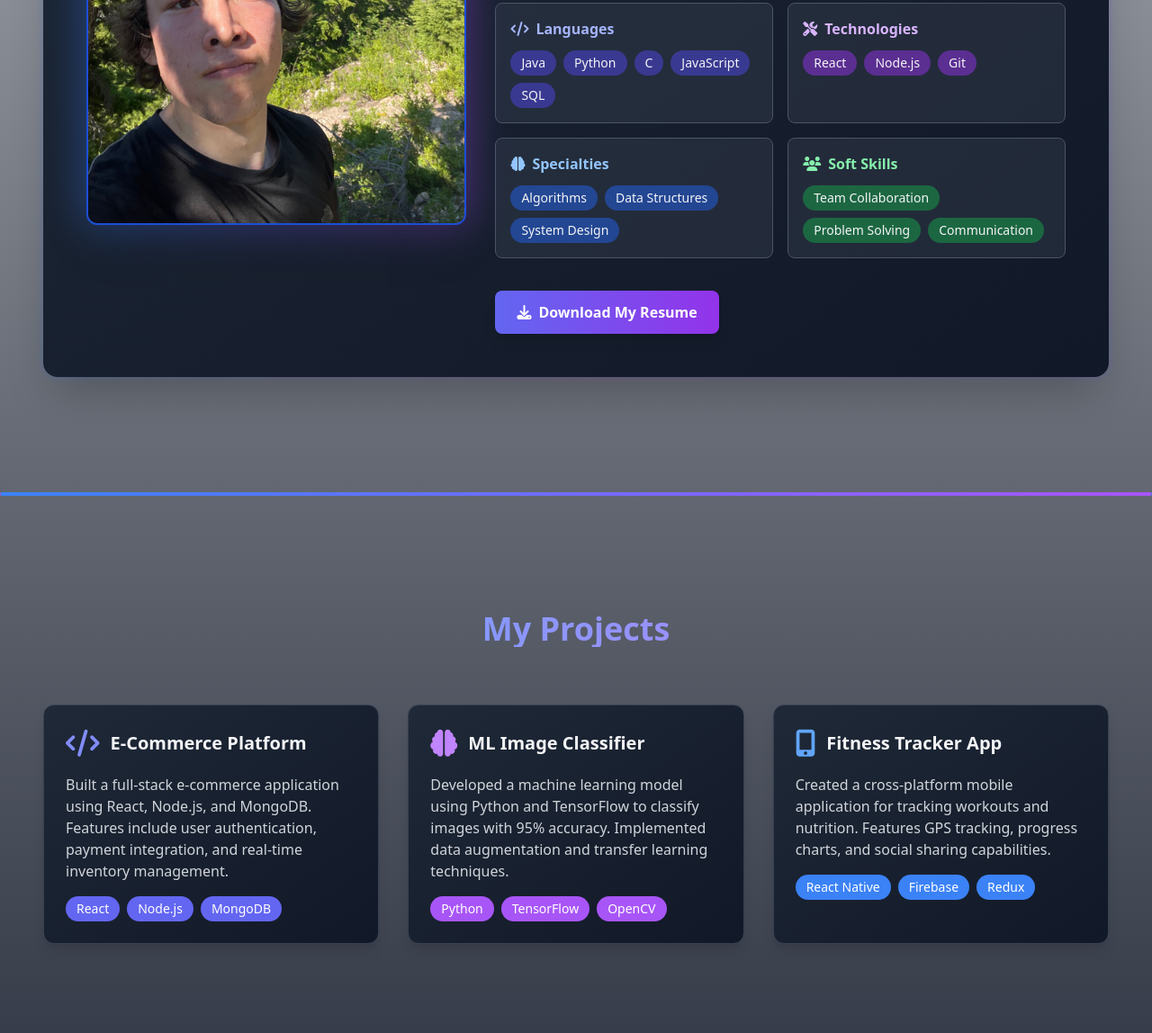
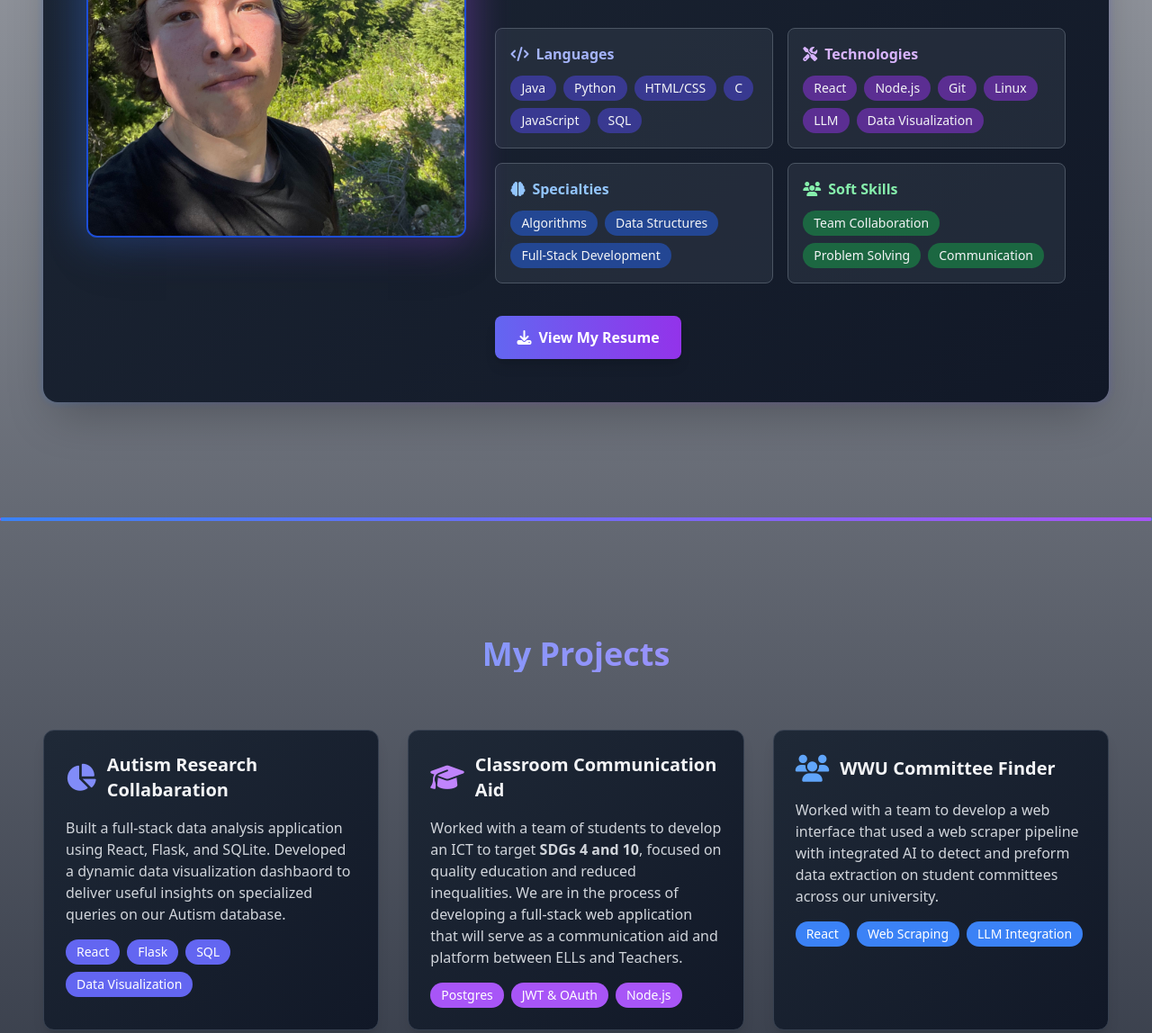
Before and after one commit to kyledowning/kyledowning.github.io, a website: page index.html in a window 1280 px wide. Shown: the part 1473-2621 px from the top of the page at 90% size. Drawn offline with nearby package versions, Linux system fonts and the light colour scheme.

Commit message:
small final chnages

```diff
--- a/index.html
+++ b/index.html
@@ -46,20 +46,45 @@
         .project-card:hover {
             transform: translateY(-5px) scale(1.02);
         }
+
+        @keyframes float {
+            0%, 100% { transform: translateY(0px); }
+            50% { transform: translateY(-20px); }
+        }
+
+        @keyframes pulse-slow {
+            0%, 100% { opacity: 0.1; }
+            50% { opacity: 0.2; }
+        }
+
+        .animate-pulse-slow {
+            animation: pulse-slow 4s ease-in-out infinite;
+        }
     </style>
 </head>
 <body class="bg-gradient-to-b from-gray-100 to-gray-900 text-gray-900">
 
     <!-- Home Section -->
     <section id="home" class="min-h-screen flex items-center justify-center px-4">
-        <div class="text-center max-w-4xl mx-auto px-4 sm:px-8 lg:px-12 py-20 sm:py-32">
-            <h1 id="hero-heading" class="text-3xl sm:text-4xl md:text-5xl font-bold mb-6 sm:mb-10 opacity-0 translate-y-10 text-gray-900">< KyleDowning /></h1>
-            <br>
-            <p id="hero-description" class="text-lg sm:text-xl mb-12 sm:mb-16 opacity-0 translate-y-10 text-gray-800">Incoming Masters student in
+        <div class="text-center max-w-4xl mx-auto px-4 sm:px-8 lg:px-12 py-20 sm:py-32 relative">
+            <h1 id="hero-heading" class="text-3xl sm:text-4xl md:text-5xl font-bold mb-6 sm:mb-10 opacity-0 translate-y-10 text-gray-900">
+                &lt; KyleDowning /&gt;
+            </h1>
+
+            <p id="hero-description" class="text-lg sm:text-xl mb-12 sm:mb-16 opacity-0 translate-y-10 text-gray-800">
+                Incoming Masters student in
                 <b class="bg-gradient-to-r from-blue-900 to-purple-400 text-transparent bg-clip-text">Computer Science</b>
-                 at <a href="https://cs.wwu.edu" target="_blank" class="cursor-pointer hover:underline">Western Washington University</a></p>
-            <br><br><br>
+                 at <a href="https://cs.wwu.edu" target="_blank" class="font-semibold text-indigo-600 hover:text-indigo-800 transition-colors duration-300 underline decoration-2 decoration-indigo-400 hover:decoration-indigo-600">Western Washington University</a>
+            </p>
+
             <a href="#about" class="shadow-lg shadow-indigo-500 bg-indigo-500 text-white px-6 py-3 rounded-lg font-semibold hover:shadow-indigo-900 hover:bg-indigo-700 transition-all duration-500">About me</a>
+        </div>
+
+        <!-- Scroll indicator -->
+        <div class="absolute bottom-10 left-1/2 transform -translate-x-1/2 animate-bounce">
+            <svg class="w-6 h-6 text-indigo-600" fill="none" stroke="currentColor" viewBox="0 0 24 24">
+                <path stroke-linecap="round" stroke-linejoin="round" stroke-width="2" d="M19 14l-7 7m0 0l-7-7m7 7V3"></path>
+            </svg>
         </div>
     </section>
 
@@ -87,7 +112,7 @@
                         <div class="w-full lg:w-3/5 text-gray-100">
                             <div class="space-y-4 sm:space-y-5">
                                 <p class="text-base sm:text-lg leading-relaxed text-gray-200">
-                                    I'm a passionate Computer Science student at Western Washington University, specializing in software engineering with a strong foundation in <span class="text-indigo-400 font-semibold">Java</span>, <span class="text-indigo-400 font-semibold">Python</span>, and <span class="text-indigo-400 font-semibold">C</span>. As I pursue my Master's degree, I'm actively seeking opportunities to apply my technical expertise in real-world applications.
+                                    I'm a passionate Computer Science student at Western Washington University, specializing in software engineering with a strong academic and technical foundation. As I pursue my Master's degree, I'm actively seeking opportunities to apply my technical expertise in real-world applications.
                                 </p>
 
                                 <div class="border-l-4 border-purple-500 pl-4 bg-gray-700 bg-opacity-30 py-3 rounded-r-lg pr-2">
@@ -97,11 +122,11 @@
                                 </div>
 
                                 <p class="text-base sm:text-lg leading-relaxed text-gray-200">
-                                    Beyond coding, I'm an avid skateboarder, fitness enthusiast, and <a href="photography.html" class="text-indigo-400 font-semibold hover:text-indigo-300 transition-colors underline decoration-2 decoration-indigo-500">photographer</a>. I believe in maintaining balance through outdoor adventures and creative pursuits—these activities fuel my creativity and keep me energized for my next technical challenge.
+                                    Beyond coding, I'm an avid skateboarder, fitness enthusiast, and <a href="photography.html" class="text-indigo-400 font-semibold hover:text-indigo-300 transition-colors underline decoration-2 decoration-indigo-500">photographer</a>. I believe in maintaining balance through outdoor adventures and creative pursuits. These activities fuel my creativity and keep me energized for my next technical challenge.
                                 </p>
 
-                                <!-- Skills Section -->
-                                <div class="grid grid-cols-1 sm:grid-cols-2 gap-4 pt-4">
+                                <!-- Skills Section - Hidden on Mobile -->
+                                <div class="hidden sm:grid grid-cols-1 sm:grid-cols-2 gap-4 pt-4">
                                     <div class="bg-gray-700 bg-opacity-40 rounded-lg p-4 border border-gray-600">
                                         <h3 class="text-indigo-300 font-semibold mb-3 flex items-center gap-2">
                                             <i class="fas fa-code"></i> Languages
@@ -109,6 +134,7 @@
                                         <div class="flex flex-wrap gap-2">
                                             <span class="bg-indigo-600 bg-opacity-50 px-3 py-1 rounded-full text-sm">Java</span>
                                             <span class="bg-indigo-600 bg-opacity-50 px-3 py-1 rounded-full text-sm">Python</span>
+                                            <span class="bg-indigo-600 bg-opacity-50 px-3 py-1 rounded-full text-sm">HTML/CSS</span>
                                             <span class="bg-indigo-600 bg-opacity-50 px-3 py-1 rounded-full text-sm">C</span>
                                             <span class="bg-indigo-600 bg-opacity-50 px-3 py-1 rounded-full text-sm">JavaScript</span>
                                             <span class="bg-indigo-600 bg-opacity-50 px-3 py-1 rounded-full text-sm">SQL</span>
@@ -123,6 +149,9 @@
                                             <span class="bg-purple-600 bg-opacity-50 px-3 py-1 rounded-full text-sm">React</span>
                                             <span class="bg-purple-600 bg-opacity-50 px-3 py-1 rounded-full text-sm">Node.js</span>
                                             <span class="bg-purple-600 bg-opacity-50 px-3 py-1 rounded-full text-sm">Git</span>
+                                            <span class="bg-purple-600 bg-opacity-50 px-3 py-1 rounded-full text-sm">Linux</span>
+                                            <span class="bg-purple-600 bg-opacity-50 px-3 py-1 rounded-full text-sm">LLM</span>
+                                            <span class="bg-purple-600 bg-opacity-50 px-3 py-1 rounded-full text-sm">Data Visualization</span>
                                         </div>
                                     </div>
 
@@ -133,7 +162,7 @@
                                         <div class="flex flex-wrap gap-2">
                                             <span class="bg-blue-600 bg-opacity-50 px-3 py-1 rounded-full text-sm">Algorithms</span>
                                             <span class="bg-blue-600 bg-opacity-50 px-3 py-1 rounded-full text-sm">Data Structures</span>
-                                            <span class="bg-blue-600 bg-opacity-50 px-3 py-1 rounded-full text-sm">System Design</span>
+                                            <span class="bg-blue-600 bg-opacity-50 px-3 py-1 rounded-full text-sm">Full-Stack Development</span>
                                         </div>
                                     </div>
 
@@ -152,7 +181,7 @@
                                 <div class="pt-4">
                                     <a href="/resources/KyleDowningResume.pdf" target="_blank" class="inline-flex items-center gap-2 bg-gradient-to-r from-indigo-500 to-purple-600 text-white px-6 py-3 rounded-lg font-semibold hover:from-indigo-600 hover:to-purple-700 transition-all duration-300 shadow-lg hover:shadow-xl hover:scale-105">
                                         <i class="fas fa-download"></i>
-                                        Download My Resume
+                                        View My Resume
                                     </a>
                                 </div>
                             </div>
@@ -173,43 +202,46 @@
             <div class="grid grid-cols-1 md:grid-cols-2 lg:grid-cols-3 gap-6 sm:gap-8">
                 <!-- Project 1 -->
                 <div class="fade-in fade-in-delay-1 project-card bg-gradient-to-br from-gray-800 to-gray-900 text-gray-100 rounded-xl p-5 sm:p-6 border border-gray-700 hover:border-indigo-500 shadow-lg hover:shadow-2xl hover:shadow-indigo-500/30">
+                    <a href="https://arc.cs.wwu.edu" target="_blank" title="ARC">
                     <div class="flex items-center mb-4">
-                        <i class="fas fa-code text-2xl sm:text-3xl text-indigo-400 mr-3"></i>
-                        <h3 class="text-lg sm:text-xl font-bold">E-Commerce Platform</h3>
+                        <i class="fas fa-pie-chart text-2xl sm:text-3xl text-indigo-400 mr-3"></i>
+                        <h3 class="text-lg sm:text-xl font-bold">Autism Research Collabaration</h3>
                     </div>
-                    <p class="text-sm sm:text-base text-gray-300 mb-4">Built a full-stack e-commerce application using React, Node.js, and MongoDB. Features include user authentication, payment integration, and real-time inventory management.</p>
+                    <p class="text-sm sm:text-base text-gray-300 mb-4">Built a full-stack data analysis application using React, Flask, and SQLite. Developed a dynamic data visualization dashbaord to deliver useful insights on specialized queries on our Autism database.</p>
                     <div class="flex gap-2 flex-wrap">
                         <span class="bg-indigo-500 text-white px-3 py-1 rounded-full text-xs sm:text-sm">React</span>
-                        <span class="bg-indigo-500 text-white px-3 py-1 rounded-full text-xs sm:text-sm">Node.js</span>
-                        <span class="bg-indigo-500 text-white px-3 py-1 rounded-full text-xs sm:text-sm">MongoDB</span>
+                        <span class="bg-indigo-500 text-white px-3 py-1 rounded-full text-xs sm:text-sm">Flask</span>
+                        <span class="bg-indigo-500 text-white px-3 py-1 rounded-full text-xs sm:text-sm">SQL</span>
+                        <span class="bg-indigo-500 text-white px-3 py-1 rounded-full text-xs sm:text-sm">Data Visualization</span>
                     </div>
+                    </a>
                 </div>
 
                 <!-- Project 2 -->
                 <div class="fade-in fade-in-delay-2 project-card bg-gradient-to-br from-gray-800 to-gray-900 text-gray-100 rounded-xl p-5 sm:p-6 border border-gray-700 hover:border-purple-500 shadow-lg hover:shadow-2xl hover:shadow-purple-500/30">
                     <div class="flex items-center mb-4">
-                        <i class="fas fa-brain text-2xl sm:text-3xl text-purple-400 mr-3"></i>
-                        <h3 class="text-lg sm:text-xl font-bold">ML Image Classifier</h3>
+                        <i class="fas fa-graduation-cap text-2xl sm:text-3xl text-purple-400 mr-3"></i>
+                        <h3 class="text-lg sm:text-xl font-bold">Classroom Communication Aid</h3>
                     </div>
-                    <p class="text-sm sm:text-base text-gray-300 mb-4">Developed a machine learning model using Python and TensorFlow to classify images with 95% accuracy. Implemented data augmentation and transfer learning techniques.</p>
+                    <p class="text-sm sm:text-base text-gray-300 mb-4">Worked with a team of students to develop an ICT to target <b>SDGs 4 and 10</b>, focused on quality education and reduced inequalities. We are in the process of developing a full-stack web application that will serve as a communication aid and platform between ELLs and Teachers.</p>
                     <div class="flex gap-2 flex-wrap">
-                        <span class="bg-purple-500 text-white px-3 py-1 rounded-full text-xs sm:text-sm">Python</span>
-                        <span class="bg-purple-500 text-white px-3 py-1 rounded-full text-xs sm:text-sm">TensorFlow</span>
-                        <span class="bg-purple-500 text-white px-3 py-1 rounded-full text-xs sm:text-sm">OpenCV</span>
+                        <span class="bg-purple-500 text-white px-3 py-1 rounded-full text-xs sm:text-sm">Postgres</span>
+                        <span class="bg-purple-500 text-white px-3 py-1 rounded-full text-xs sm:text-sm">JWT & OAuth</span>
+                        <span class="bg-purple-500 text-white px-3 py-1 rounded-full text-xs sm:text-sm">Node.js</span>
                     </div>
                 </div>
 
                 <!-- Project 3 -->
                 <div class="fade-in fade-in-delay-3 project-card bg-gradient-to-br from-gray-800 to-gray-900 text-gray-100 rounded-xl p-5 sm:p-6 border border-gray-700 hover:border-blue-500 shadow-lg hover:shadow-2xl hover:shadow-blue-500/30">
                     <div class="flex items-center mb-4">
-                        <i class="fas fa-mobile-alt text-2xl sm:text-3xl text-blue-400 mr-3"></i>
-                        <h3 class="text-lg sm:text-xl font-bold">Fitness Tracker App</h3>
+                        <i class="fas fa-users text-2xl sm:text-3xl text-blue-400 mr-3"></i>
+                        <h3 class="text-lg sm:text-xl font-bold">WWU Committee Finder</h3>
                     </div>
-                    <p class="text-sm sm:text-base text-gray-300 mb-4">Created a cross-platform mobile application for tracking workouts and nutrition. Features GPS tracking, progress charts, and social sharing capabilities.</p>
+                    <p class="text-sm sm:text-base text-gray-300 mb-4">Worked with a team to develop a web interface that used a web scraper pipeline with integrated AI to detect and preform data extraction on student committees across our university.</p>
                     <div class="flex gap-2 flex-wrap">
-                        <span class="bg-blue-500 text-white px-3 py-1 rounded-full text-xs sm:text-sm">React Native</span>
-                        <span class="bg-blue-500 text-white px-3 py-1 rounded-full text-xs sm:text-sm">Firebase</span>
-                        <span class="bg-blue-500 text-white px-3 py-1 rounded-full text-xs sm:text-sm">Redux</span>
+                        <span class="bg-blue-500 text-white px-3 py-1 rounded-full text-xs sm:text-sm">React</span>
+                        <span class="bg-blue-500 text-white px-3 py-1 rounded-full text-xs sm:text-sm">Web Scraping</span>
+                        <span class="bg-blue-500 text-white px-3 py-1 rounded-full text-xs sm:text-sm">LLM Integration</span>
                     </div>
                 </div>
             </div>
```
